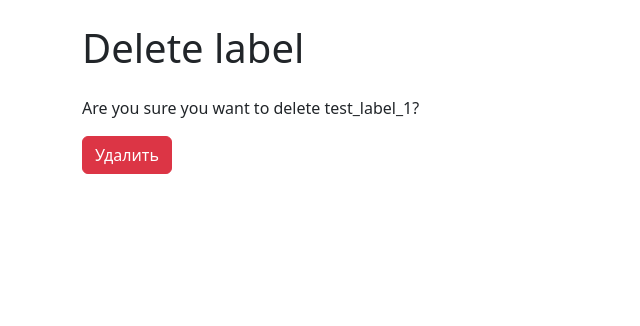
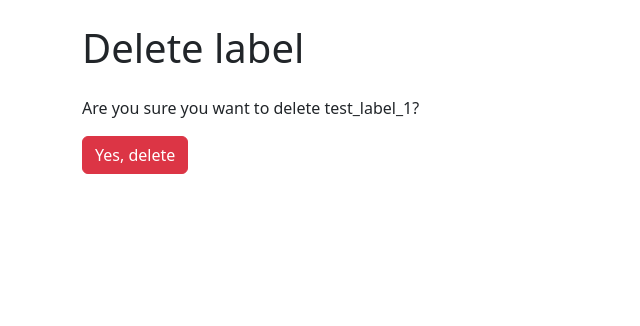
Before and after one commit to Osayanny/python-project-52, a Django app: page /labels/1/delete/ in a window 1280 px wide. Shown: the part 56-382 px from the top of the page, without its empty margins (0-640 px from the left). Run offline with Django 5.2, Linux system fonts and the light colour scheme; a user stored in the database is signed in; data comes from the database, SQL or seed files in the repository; some libraries are stand-ins or nearby versions.

Commit message:
Fix button tanslation

```diff
--- a/task_manager/templates/layouts/confim_delete.html
+++ b/task_manager/templates/layouts/confim_delete.html
@@ -6,6 +6,6 @@
 <p>{% translate 'Are you sure you want to delete' %} {% block delete_object %}{% endblock %}?</p>
 <form action="{% block url %}{% endblock %}" method="post">
     {% csrf_token %}
-    <input class="btn btn-danger" type="submit" value="{% translate 'Delete' %}">
+    <input class="btn btn-danger" type="submit" value="{% translate 'Yes, delete' %}">
 </form>
 {% endblock %}
```
Also changed, not shown: task_manager/locale/ru/LC_MESSAGES/django.po, 1 other file.
